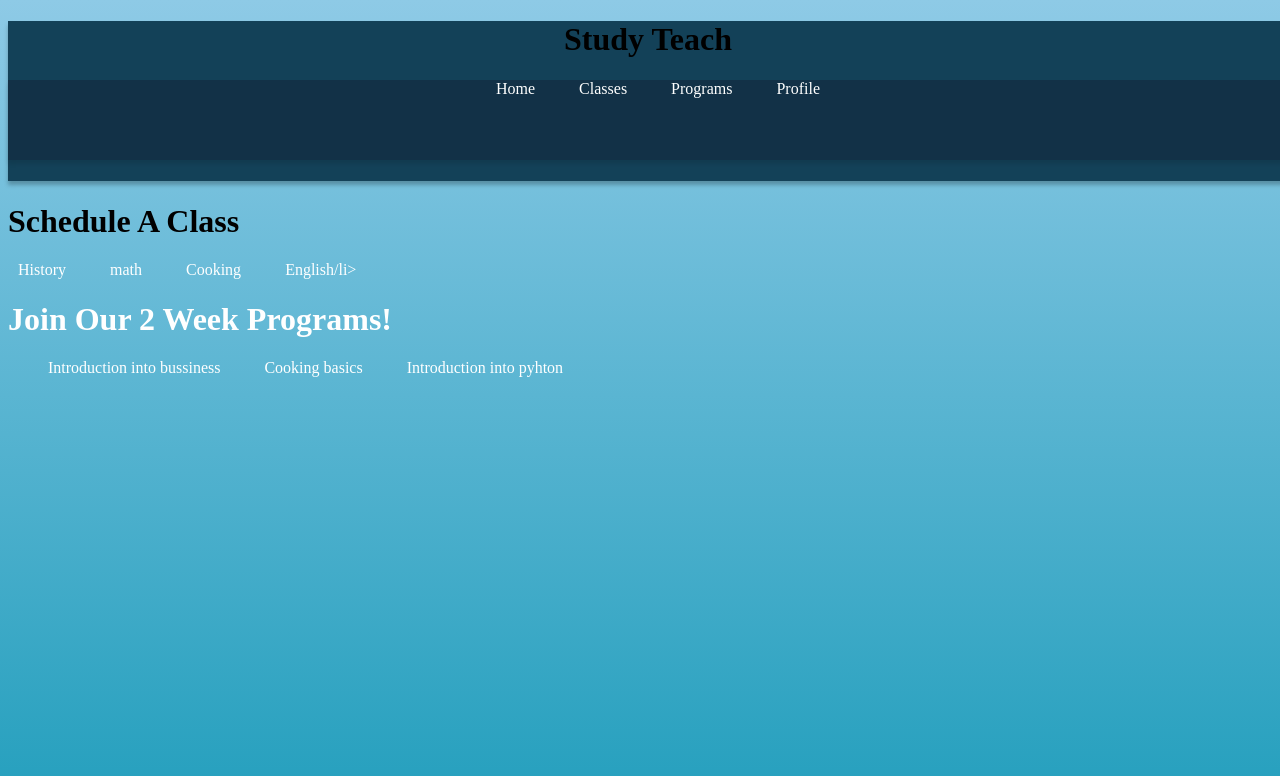
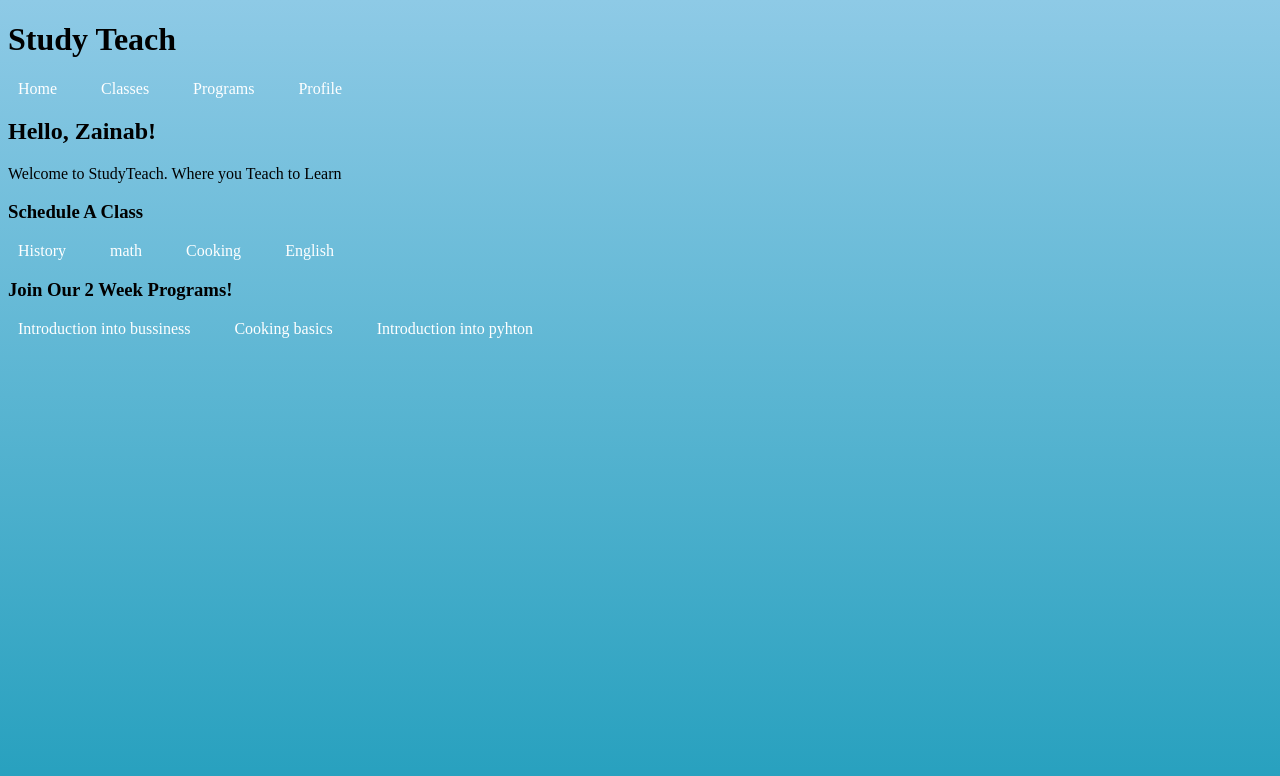
Before and after one commit to TheJasonPlayz/study-teach-tailwind, a plain HTML site: page index.html in a window 1280 px wide. Drawn offline with Linux system fonts and the light colour scheme.

Commit message:
Changes in content

```diff
--- a/index.html
+++ b/index.html
@@ -8,26 +8,25 @@
     <link rel="stylesheet" href="styles.css">
 </head>
 <body>
-    <main>
-        <header>
-            <h1>Study Teach</h1>
-            <nav>
-                <ul>
-                    <li>Home</li>
-                    <li>Classes</li>
-                    <li>Programs</li>
-                    <li>Profile</li>
-                </ul>
-            </nav>
-        </header>
+      <h1>Study Teach</h1>
 
-        <h1>Schedule A Class</h1>
-       <li>History</li>  <li>math</li>  <li>Cooking</li> <li>English/li>
+      <div class="menuBar">
+            <li>Home</li>
+            <li>Classes</li>
+            <li>Programs</li>
+            <li>Profile</li>
+      </div>
 
-        <h1>Join Our 2 Week Programs!</h1>
-        <li>Introduction into bussiness</li>  <li>Cooking basics</li>  <li>Introduction into pyhton</li>
+      <h2>Hello, Zainab!</h1>
+        <p>Welcome to StudyTeach. Where you Teach to Learn</p>
 
-    </main>
+<div class="information">
+  <h3>Schedule A Class</h1>
+ <li>History</li>  <li>math</li>  <li>Cooking</li> <li>English</li>
+
+  <h3>Join Our 2 Week Programs!</h1>
+  <li>Introduction into bussiness</li>  <li>Cooking basics</li>  <li>Introduction into pyhton</li>
+</div>
 
     <script src="index.js"></script>
 </body>
--- a/styles.css
+++ b/styles.css
@@ -9,7 +9,7 @@ header {
     height: 20vh;
     background: #134158;
     box-shadow: 0px 4px 4px rgba(0, 0, 0, 0.25);
-    text-align: center;
+    text-align: centre;
 }
 nav {
     width: 100vw;
@@ -24,5 +24,6 @@ li {
     display: inline;
     padding: 10px;
     margin-right: 20px;
+    text-align: right;
 
 }
```
